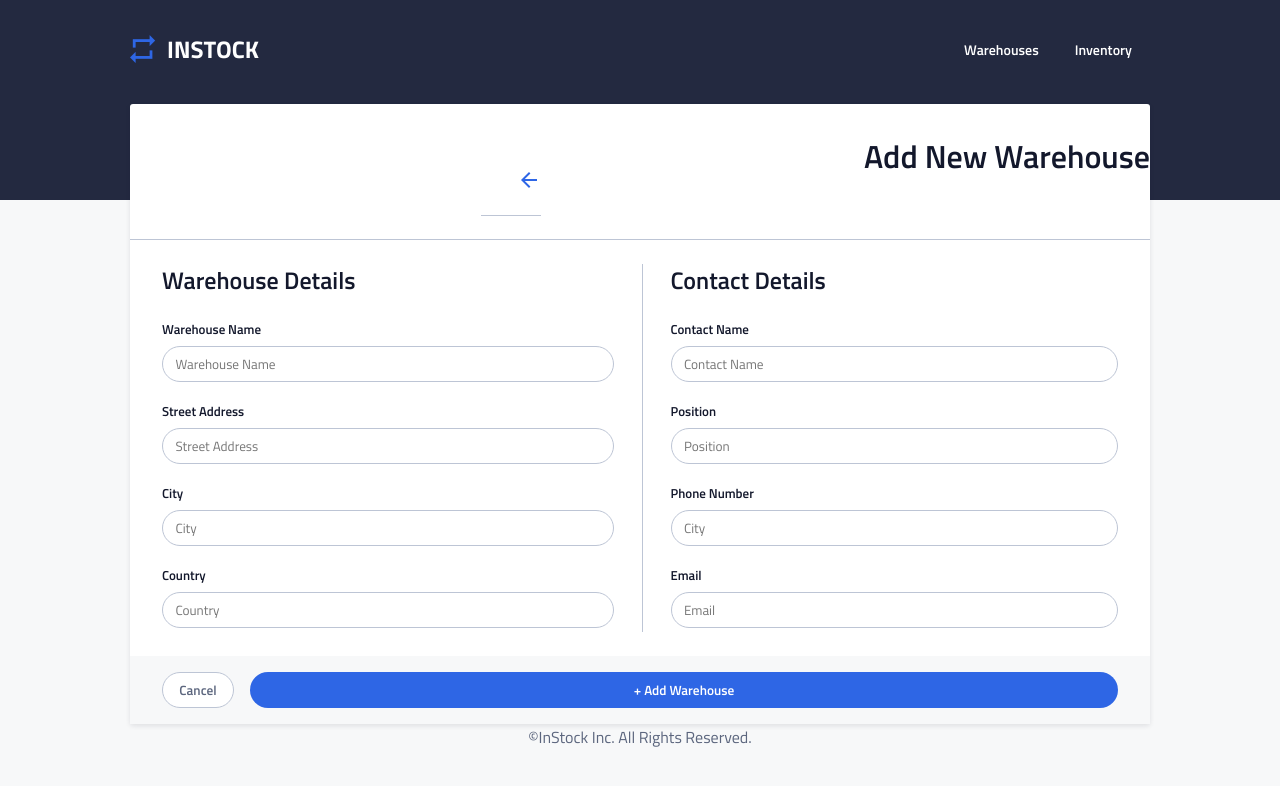
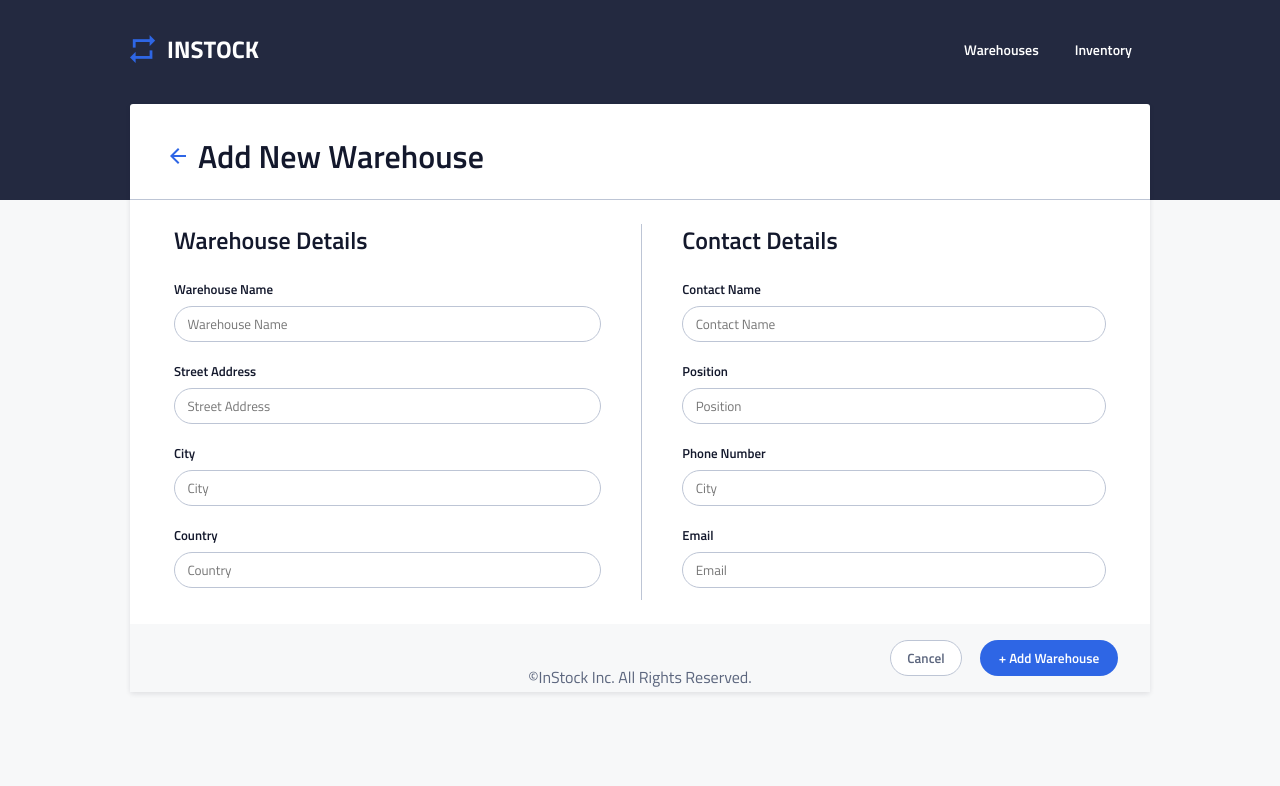
Before and after one commit to SimonMilord/instock_client, a React (Create React App) app: page /warehouses/add in a window 1280 px wide. Shown: the top 786 px of the page. Built offline with nearby package versions, Linux system fonts and the light colour scheme.

Commit message:
fixing styles on Add new hardware, inventory list, warehouse list and footer

```diff
--- a/src/components/AddNewWarehouse/AddNewWarehouse.jsx
+++ b/src/components/AddNewWarehouse/AddNewWarehouse.jsx
@@ -135,7 +135,7 @@ export default class AddNewWarehouse extends Component {
         <div className='newWarehouse'>
             <form onSubmit={this.handleFormSubmit} className='newWarehouse__container' autoComplete='off'>
                 <div className='newWarehouse__header'>
-                    <Link className='newWarehouse__header' to={'/warehouses'}>
+                    <Link className='newWarehouse__header-link' to={'/warehouses'}>
                             <img className='newWarehouse__header-img' src={arrowBack} alt="arrow back"/>
                     </Link>
                     <h1 className='newWarehouse__header-title'>Add New Warehouse</h1>
--- a/src/components/AddNewWarehouse/AddNewWarehouse.scss
+++ b/src/components/AddNewWarehouse/AddNewWarehouse.scss
@@ -3,7 +3,7 @@
 @import "../../styles/partials/mixins";
 
 .newWarehouse {
-  margin: -4rem 1rem;
+  margin: -4.85rem 1rem 0 1rem;
   background-color: $global-white-color;
   border-radius: 0.1875rem;
   box-shadow: 0px 2px 5px rgba(19, 24, 44, 0.1);
@@ -17,17 +17,20 @@
   }
 
   &__container {
+    padding: 2.5rem 0 0rem 0;
 
+    @include tablet {
+      //don't delete this. This is cancelling the padding from mobile view
+      padding: 0;
+    }
     @include desktop {
-        max-width: 80rem;
-        margin: 0 auto;
 
     }
   }
 
   &__header {
-    @include display-flex(row, center, none);
-    padding: 2rem 0 1.5rem 0;
+    @include display-flex(row, flex-start, none);
+    padding: 0rem 1.75rem 1.5rem 1.75rem;
     gap: 0.5rem;
 
     @include tablet {
@@ -37,38 +40,32 @@
 
       @include desktop {
         margin: 0 auto;
-
       }
     }
 
-    &-image {
+    &-link {
+      margin-top: 0.4rem;
+
+      @include tablet {
+        margin-top: 0.5rem;
       }
-
-    &-title {
     }
   }
 
   &__form {
-
     @include tablet {
       @include display-flex(row, none, none);
       margin: 0rem 1rem 0.5rem 1rem;
-        // width: 100%;
     }
 
     &-container {
       border-top: 0.0625rem solid $secondary-grey;
-      // margin: 1.5rem 0;
+      padding: 0rem 1.75rem 0.5rem 1.75rem;
+
       @include tablet {
-        // margin: 0rem 2rem 0.5rem 2rem;
         border-top: none;
         @include display-flex(row, space-between, none);
       }
-    }
-
-    &-details {
-      // @include display-flex(column, none, flex-start);
-      margin: 0 1rem;
     }
 
     &-title {
@@ -79,7 +76,6 @@
     &-header {
       font-size: 0.8125rem;
       font-weight: 600;
-      // margin-bottom: .625rem;
     }
 
     &-input {
@@ -92,7 +88,6 @@
       margin-bottom: 1.25rem;
       padding-left: 0.775rem;
       outline: none;
-        //font-family: 'Titillium Web';
 
       &:active {
         border: 0.0625rem solid $interactive-color;
@@ -107,7 +102,7 @@
       }
 
       &::placeholder {
-        font-family: 'Titillium Web';
+        font-family: "Titillium Web";
       }
     }
 
@@ -137,7 +132,7 @@
         border-radius: 20px;
         background-color: $global-white-color;
         color: $secondary-text-color;
-        font-family: 'Titillium Web';
+        font-family: "Titillium Web";
         font-weight: 600;
         cursor: pointer;
 
@@ -149,7 +144,6 @@
         @include tablet {
           width: 4.5rem;
         }
-
       }
 
       &-link-add {
@@ -161,13 +155,13 @@
       }
 
       &-add {
-        width: 100%;
+        width: 50%;
         height: 2.25rem;
         border-radius: 20px;
         background-color: $interactive-color;
         border: none;
         color: $global-white-color;
-        font-family: 'Titillium Web';
+        font-family: "Titillium Web";
         font-weight: 600;
         cursor: pointer;
 
@@ -176,21 +170,20 @@
         }
 
         @include tablet {
+          width: 8.625rem;
         }
       }
     }
 
     &-divider {
-
       @include tablet {
         border-left: 0.0625rem solid $secondary-grey;
         margin: 1.5rem 0.75rem 1rem 0.75rem;
       }
-
-    }
     }
   }
 
-.error{
+  .error {
     border: 0.0625rem solid $alert-color;
   }
+}
--- a/src/components/Footer/Footer.scss
+++ b/src/components/Footer/Footer.scss
@@ -4,13 +4,14 @@
 
 
 .footer {
-    margin: 5.5rem 0 2.5rem 0;
+    margin: 2.5rem 0 2.5rem 0;
+
 
     @include tablet {
-        margin: 4.375rem 0 2.5rem 0;
+        margin: 2.5rem 0 2.5rem 0;
 
         @include desktop {
-            margin: 5.9375rem 0 3rem 0;
+            margin: 4.1875rem 0 3rem 0;
 
         }
     }
@@ -19,10 +20,8 @@
     &__text {
         text-align: center;
         color: $secondary-text-color;
-        // font-size: .6875rem;
 
         @include tablet {
-            // font-size: .75rem;
         }
     }
 }
--- a/src/components/Header/Header.scss
+++ b/src/components/Header/Header.scss
@@ -8,8 +8,7 @@
 
 
     &__container {
-        // height: 12.5rem;
-        height: 28vh;
+        height: 14.5rem;
         width: 100%;
         padding: 1.5rem 1rem 0 1rem;
 
--- a/src/components/InventoryList/InventoryList.scss
+++ b/src/components/InventoryList/InventoryList.scss
@@ -95,6 +95,7 @@
       border-radius: 1.25rem;
       border-style: none;
       margin-bottom: 1.95rem;
+      font-weight: 600;
 
       &:hover {
         background-color: $nav-background-color;
--- a/src/components/WarehouseList/WarehouseList.scss
+++ b/src/components/WarehouseList/WarehouseList.scss
@@ -148,6 +148,7 @@
       border: none;
       height: 2.25rem;
       font-family: $font;
+      font-weight: 600;
       padding: 0rem 1rem;
       margin-top: 1rem;
       cursor: pointer;
```
Lines whose indentation alone changed are shown as unchanged.
